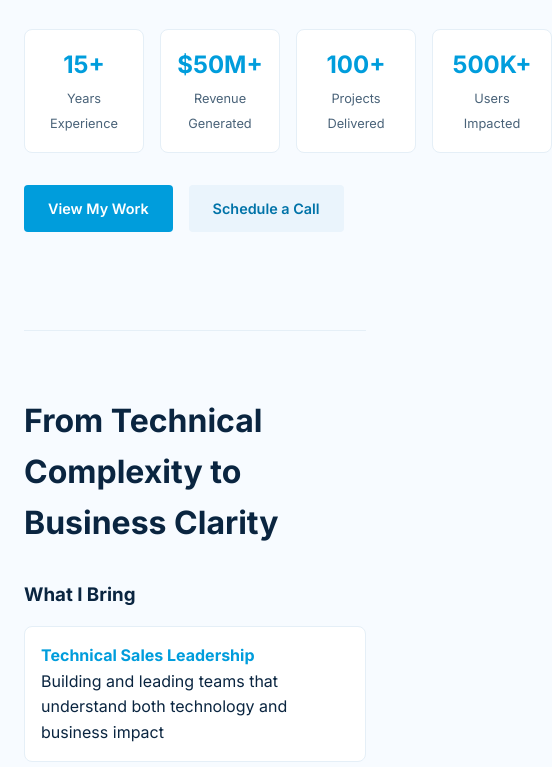
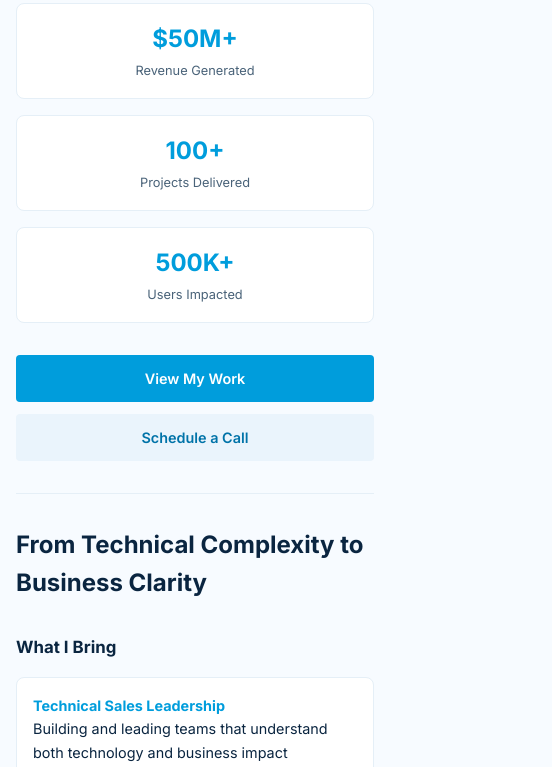
Before and after one commit to mmacri/Portfolio-site, a plain HTML site: page index.html in a window 390 px wide. Shown: the part 453-1220 px from the top of the page, 552 px wide, since content can reach past the window. Drawn offline with Linux system fonts and the light colour scheme.

Commit message:
Enhance responsive layout across common breakpoints

```diff
--- a/styles.css
+++ b/styles.css
@@ -505,6 +505,25 @@ a {
   color: #0073a8;
 }
 
+/* Tablet adjustments */
+@media (max-width: 1024px) {
+  .content {
+    padding: 1.75rem;
+  }
+
+  .section {
+    padding: 3rem 0;
+  }
+
+  .section-header h2 {
+    font-size: 1.8rem;
+  }
+
+  .intro h1 {
+    font-size: 2.2rem;
+  }
+}
+
 /* Mobile navigation */
 .menu-toggle {
   display: none;
@@ -537,3 +556,51 @@ a {
     padding: 1.5rem;
   }
 }
+
+/* Small tablet adjustments */
+@media (max-width: 640px) {
+  .intro h1 {
+    font-size: 1.9rem;
+  }
+
+  .section {
+    padding: 2.5rem 0;
+  }
+
+  .section-header h2 {
+    font-size: 1.5rem;
+  }
+
+  .metrics,
+  .approach .principles,
+  .framework-steps,
+  .results-grid,
+  .connect .help-options,
+  .resource-cards {
+    grid-template-columns: 1fr;
+  }
+}
+
+/* Mobile adjustments */
+@media (max-width: 480px) {
+  body {
+    font-size: 0.9rem;
+  }
+
+  .content {
+    padding: 1rem;
+  }
+
+  .section {
+    padding: 2rem 0;
+  }
+
+  .intro h1 {
+    font-size: 1.6rem;
+  }
+
+  .cta-buttons {
+    flex-direction: column;
+    gap: 0.75rem;
+  }
+}
```
